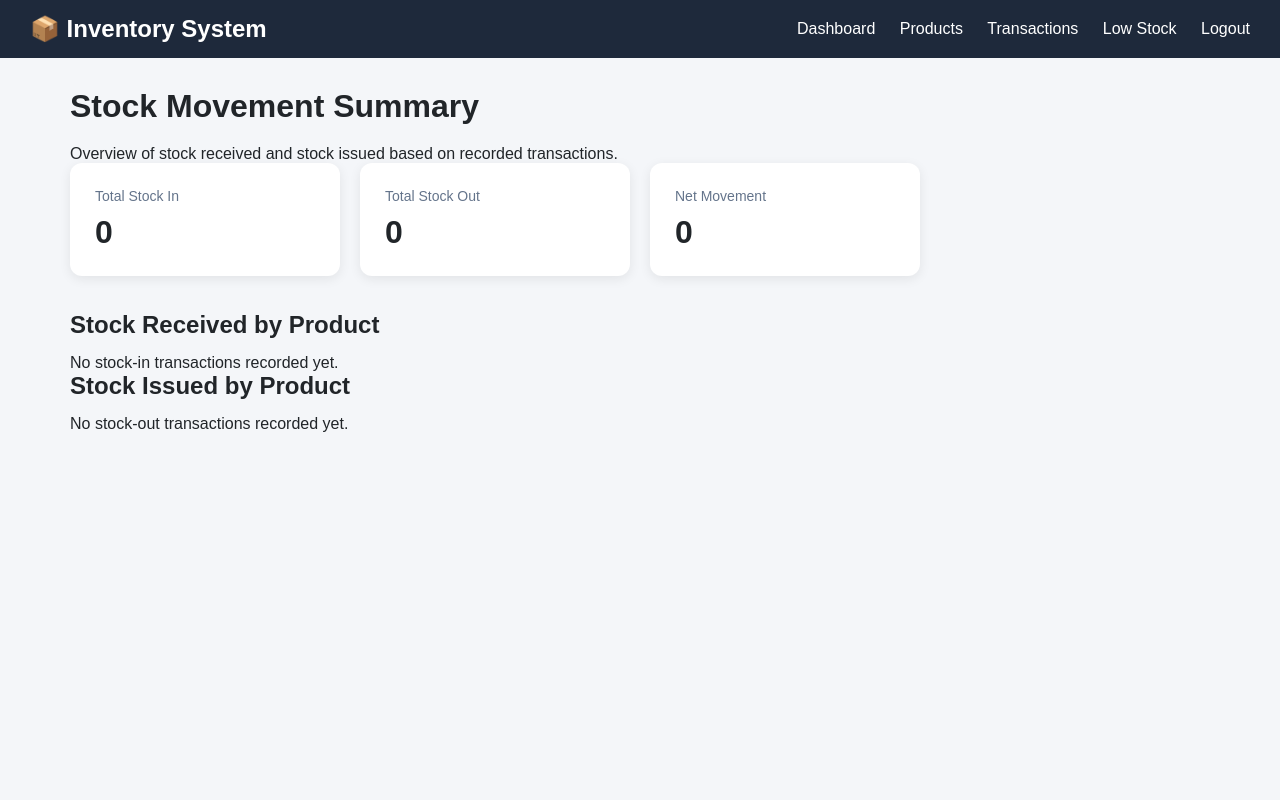
After one commit to kanav4611-boop/inventory-management-system, a Flask app: page /stock-summary in a window 1280 px wide. The commit adds this page. Run offline with Flask 3, Linux system fonts and the light colour scheme; the visitor is signed in with stand-in values (Sample User, id 1); data that the repository does not hold is empty.

Commit message:
Add stock movement summary report

```diff
--- a/app.py
+++ b/app.py
@@ -583,6 +583,45 @@ def transactions():
         error=error
     )
 
+@app.route("/stock-summary")
+@login_required
+def stock_summary():
+    total_stock_in = db.session.query(
+        db.func.sum(Transaction.quantity)
+    ).filter(Transaction.transaction_type == "Stock In").scalar() or 0
+
+    total_stock_out = db.session.query(
+        db.func.sum(Transaction.quantity)
+    ).filter(Transaction.transaction_type == "Stock Out").scalar() or 0
+
+    stock_in_by_product = db.session.query(
+        Transaction.product_name,
+        db.func.sum(Transaction.quantity).label("total")
+    ).filter(
+        Transaction.transaction_type == "Stock In"
+    ).group_by(Transaction.product_id, Transaction.product_name).order_by(
+        db.func.sum(Transaction.quantity).desc()
+    ).all()
+
+    stock_out_by_product = db.session.query(
+        Transaction.product_name,
+        db.func.sum(Transaction.quantity).label("total")
+    ).filter(
+        Transaction.transaction_type == "Stock Out"
+    ).group_by(Transaction.product_id, Transaction.product_name).order_by(
+        db.func.sum(Transaction.quantity).desc()
+    ).all()
+
+    return render_template(
+        "stock_summary.html",
+        total_stock_in=total_stock_in,
+        total_stock_out=total_stock_out,
+        net_movement=total_stock_in - total_stock_out,
+        stock_in_by_product=stock_in_by_product,
+        stock_out_by_product=stock_out_by_product
+    )
+
+
 @app.route("/low-stock")
 @login_required
 def low_stock():
--- a/templates/index.html
+++ b/templates/index.html
@@ -24,6 +24,7 @@
             <a href="{{ url_for('products') }}">Products</a>
             <a href="{{ url_for('transactions') }}">Transactions</a>
             <a href="{{ url_for('low_stock') }}">Low Stock</a>
+            <a href="{{ url_for('stock_summary') }}">Stock Summary</a>
             <a href="{{ url_for('change_password') }}">Change Password</a>
             <a href="{{ url_for('logout') }}">Logout</a>
         </div>
--- a/templates/products.html
+++ b/templates/products.html
@@ -30,6 +30,10 @@
 
             <a href="{{ url_for('low_stock') }}">
                 Low Stock
+            </a>
+
+            <a href="{{ url_for('stock_summary') }}">
+                Stock Summary
             </a>
 
             <a href="{{ url_for('change_password') }}">
--- /dev/null
+++ b/templates/stock_summary.html
@@ -0,0 +1,54 @@
+<!DOCTYPE html>
+<html lang="en">
+<head>
+    <meta charset="UTF-8">
+    <meta name="viewport" content="width=device-width, initial-scale=1.0">
+    <title>Stock Movement Summary</title>
+    <link rel="stylesheet" href="{{ url_for('static', filename='css/style.css') }}">
+</head>
+<body>
+    <div class="navbar">
+        <h2>📦 Inventory System</h2>
+        <div>
+            <a href="{{ url_for('home') }}">Dashboard</a>
+            <a href="{{ url_for('products') }}">Products</a>
+            <a href="{{ url_for('transactions') }}">Transactions</a>
+            <a href="{{ url_for('low_stock') }}">Low Stock</a>
+            <a href="{{ url_for('logout') }}">Logout</a>
+        </div>
+    </div>
+    <div class="container">
+        <h1>Stock Movement Summary</h1>
+        <p>Overview of stock received and stock issued based on recorded transactions.</p>
+        <div class="dashboard-cards">
+            <div class="dashboard-card"><p>Total Stock In</p><h3>{{ total_stock_in }}</h3></div>
+            <div class="dashboard-card"><p>Total Stock Out</p><h3>{{ total_stock_out }}</h3></div>
+            <div class="dashboard-card"><p>Net Movement</p><h3>{{ net_movement }}</h3></div>
+        </div>
+
+        <h2>Stock Received by Product</h2>
+        {% if stock_in_by_product %}
+        <table>
+            <tr><th>Product</th><th>Total Quantity Received</th></tr>
+            {% for name, total in stock_in_by_product %}
+            <tr><td>{{ name }}</td><td>{{ total }}</td></tr>
+            {% endfor %}
+        </table>
+        {% else %}
+        <p>No stock-in transactions recorded yet.</p>
+        {% endif %}
+
+        <h2>Stock Issued by Product</h2>
+        {% if stock_out_by_product %}
+        <table>
+            <tr><th>Product</th><th>Total Quantity Issued</th></tr>
+            {% for name, total in stock_out_by_product %}
+            <tr><td>{{ name }}</td><td>{{ total }}</td></tr>
+            {% endfor %}
+        </table>
+        {% else %}
+        <p>No stock-out transactions recorded yet.</p>
+        {% endif %}
+    </div>
+</body>
+</html>
```
